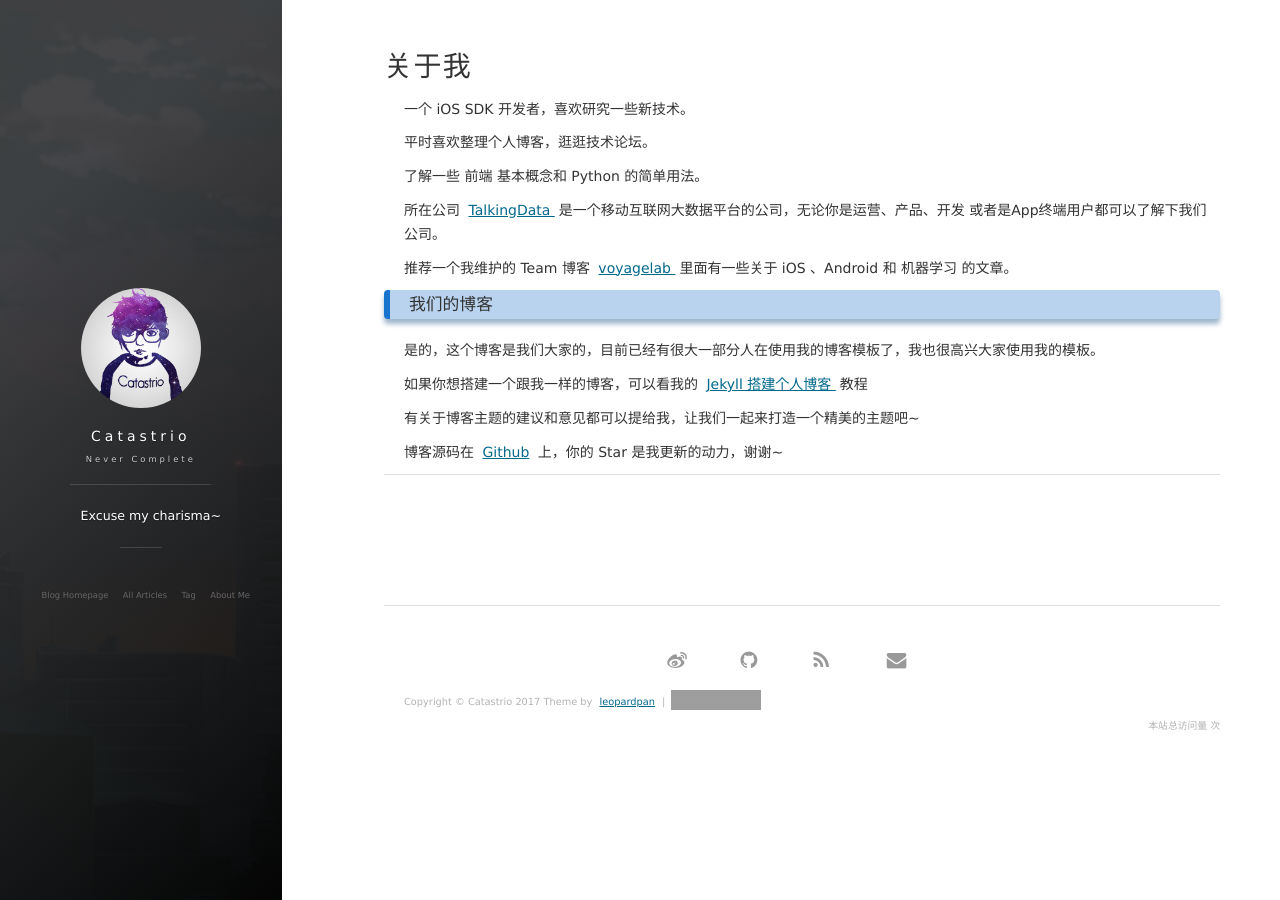
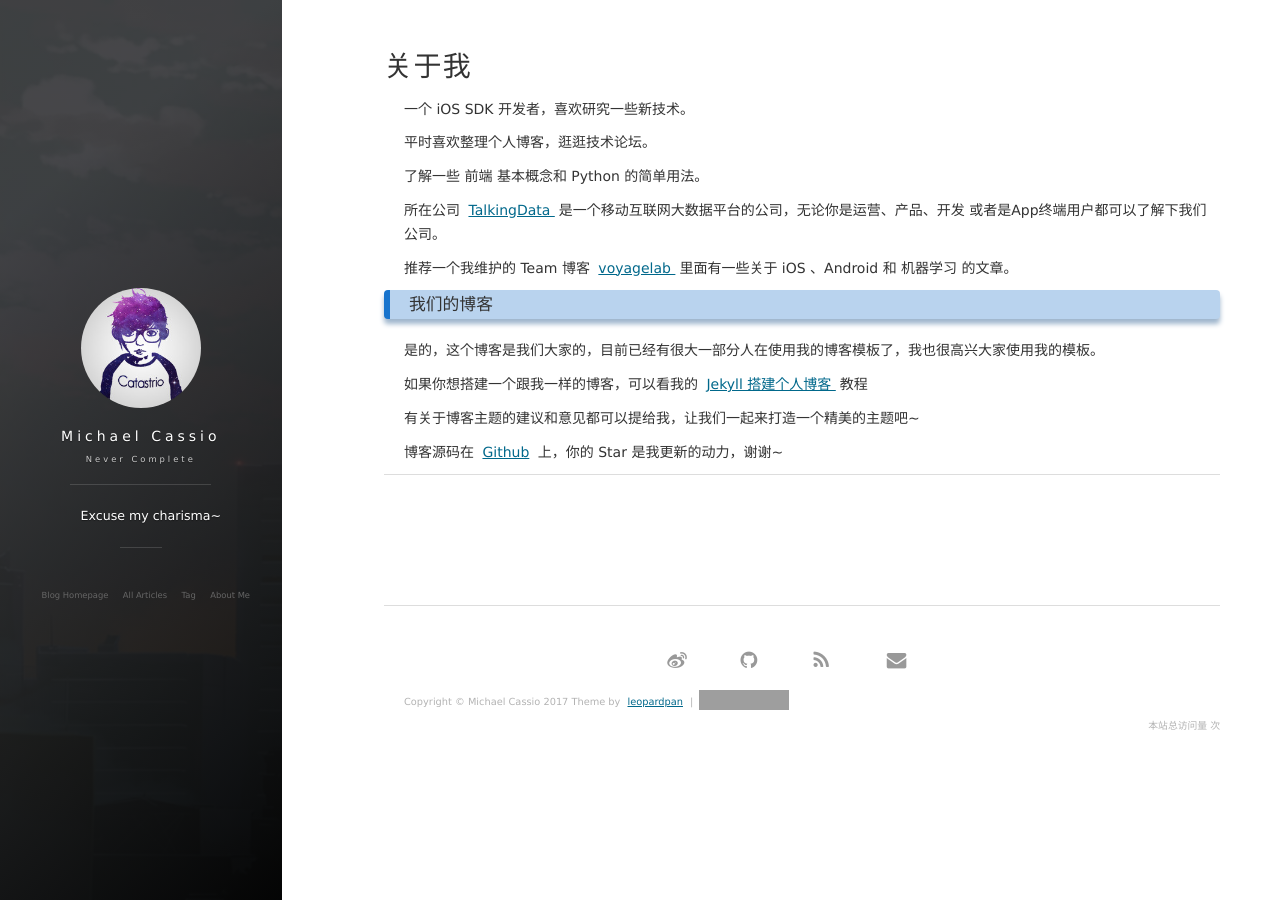
Before and after one commit to Catastrio/catastrio.github.io, a Jekyll site: the page built from about.md, in a window 1280 px wide. Built offline with Jekyll 4.4.1, drawn with Linux system fonts in a browser that asks for light colours; nearby versions of some CDN libraries; comment, search, counter and statistics services are not loaded; grey boxes are pictures that could not be loaded.

Commit message:
More minor adjustments

```diff
--- a/_config.yml
+++ b/_config.yml
@@ -1,12 +1,12 @@
 # Basic
-title: Catastrio
+title: Michael Cassio
 subtitle: Never Complete
 description: Excuse my charisma~
 # 头像里面的标题
-avatarTitle: Michael Cassio
+avatarTitle: Catastrio
 # 头像里面的描述
-avatarDesc: iOS / 机器学习
-url: "http://baixin.io"
+avatarDesc: Python / Java / Linux
+url: "http://oissactesting.tk"
 
 # Comment
 comment:
```
